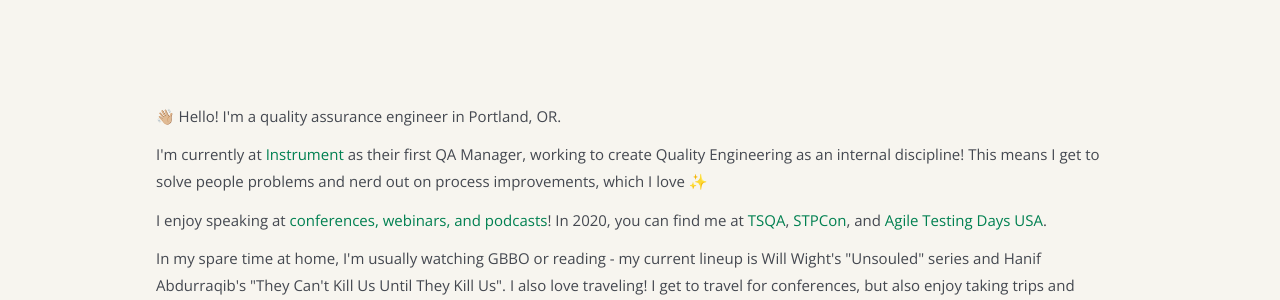
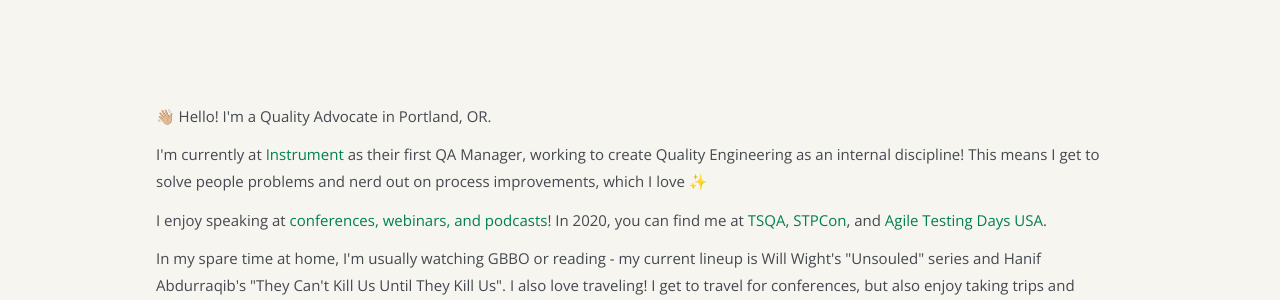
Before and after one commit to angelariggs/angelariggs.github.io, a Jekyll site: the page built from about.md, in a window 1280 px wide. Shown: the part 129-429 px from the top of the page. Built offline with Jekyll 4.4.1, drawn with Linux system fonts in a browser that asks for light colours.

Commit message:
smol tweak

```diff
--- a/about.md
+++ b/about.md
@@ -4,7 +4,7 @@ title:
 permalink: /about
 ---
 <div class='add-pad'>
-	<p>👋🏼 Hello! I'm a quality assurance engineer in Portland, OR.</p>
+	<p>👋🏼 Hello! I'm a Quality Advocate in Portland, OR.</p>
 
 	<p>I'm currently at <a href="https://www.instrument.com">Instrument</a> as their first QA Manager, working to create Quality Engineering as an internal discipline! This means I get to solve people problems and nerd out on process improvements, which I love ✨</p>
 
```
